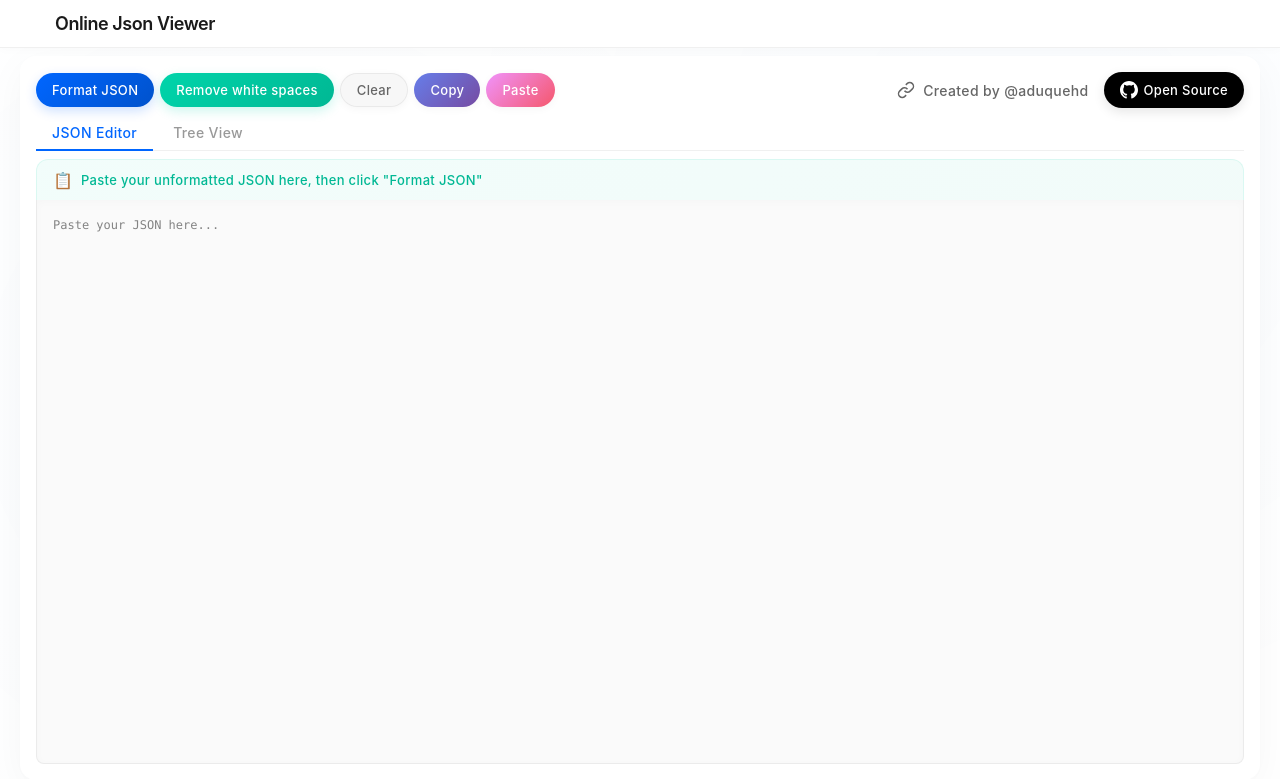
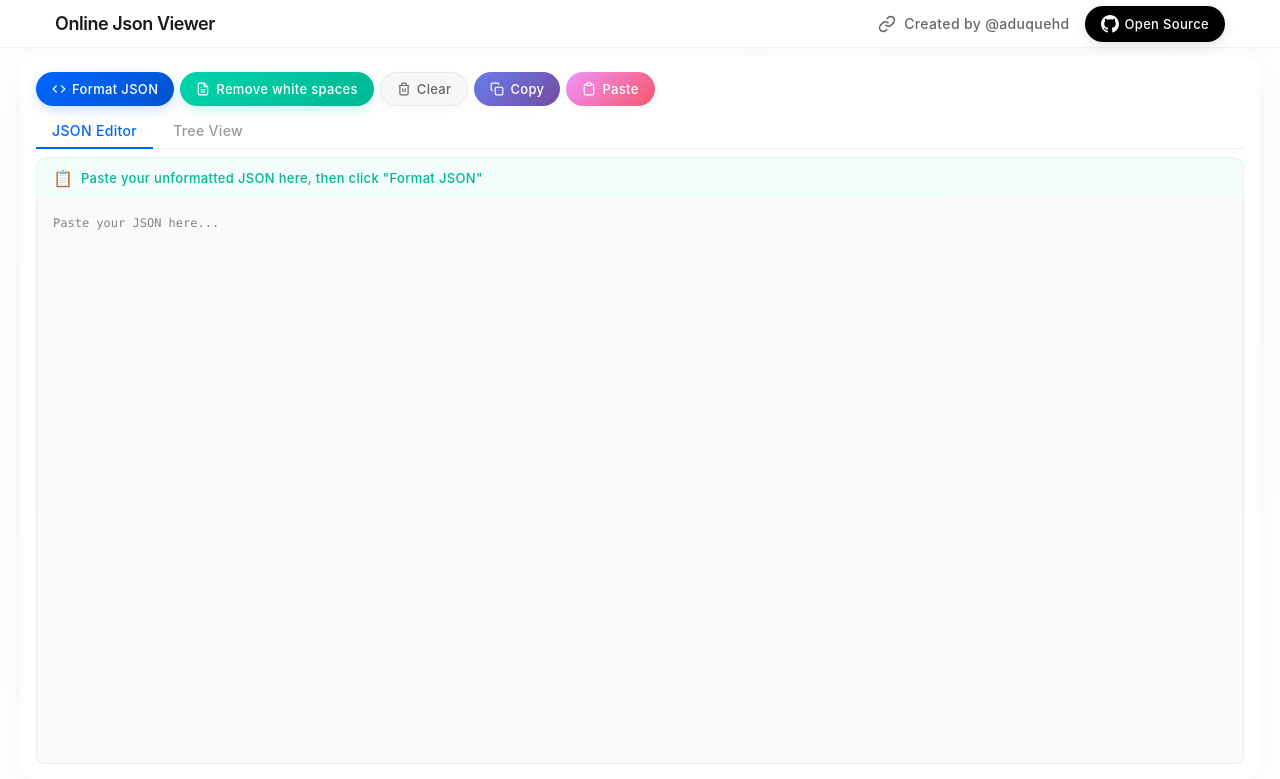
Before and after one commit to aduquehd/json-formatter, a FastAPI app: page / in a window 1280 px wide. Shown: the top 779 px of the page. Run offline with FastAPI, Linux system fonts and the light colour scheme.

Commit message:
Updated styles

```diff
--- a/static/css/styles.css
+++ b/static/css/styles.css
@@ -48,6 +48,7 @@ body::before {
   height: 100%;
   display: flex;
   align-items: center;
+  justify-content: space-between;
 }
 
 .navbar-title {
@@ -56,6 +57,12 @@ body::before {
   color: #1a1a1a;
   letter-spacing: -0.025em;
   margin: 0;
+}
+
+.navbar-links {
+  display: flex;
+  gap: 15px;
+  align-items: center;
 }
 
 .container {
@@ -90,9 +97,6 @@ main {
   margin-bottom: 8px;
 }
 
-.right-links {
-  margin-left: auto;
-}
 
 .button-group {
   display: flex;
@@ -101,11 +105,6 @@ main {
   justify-content: flex-start;
 }
 
-.right-links {
-  display: flex;
-  gap: 15px;
-  align-items: center;
-}
 
 .creator-link {
   display: flex;
@@ -209,6 +208,15 @@ main {
   overflow: hidden;
   backdrop-filter: blur(10px);
   box-shadow: 0 2px 8px rgba(0, 0, 0, 0.04);
+  display: flex;
+  align-items: center;
+  gap: 6px;
+}
+
+.btn-icon {
+  flex-shrink: 0;
+  width: 14px;
+  height: 14px;
 }
 
 .btn-primary {
@@ -591,6 +599,10 @@ main {
     gap: 8px;
   }
 
+  .navbar-links {
+    display: none;
+  }
+
   .right-links {
     width: 100%;
     order: 1;
@@ -635,6 +647,10 @@ main {
     font-size: 15px;
   }
 
+  .navbar-links {
+    display: none;
+  }
+
   .container {
     padding: 56px 15px 15px 15px;
   }
--- a/templates/index.html
+++ b/templates/index.html
@@ -12,19 +12,7 @@
     <nav class="navbar">
       <div class="navbar-content">
         <h1 class="navbar-title">Online Json Viewer</h1>
-      </div>
-    </nav>
-    <div class="container">
-      <main>
-        <div class="top-section">
-          <div class="button-group">
-            <button id="formatBtn" class="btn btn-primary">Format JSON</button>
-            <button id="compactBtn" class="btn btn-accent">Remove white spaces</button>
-            <button id="clearBtn" class="btn btn-secondary">Clear</button>
-            <button id="copyBtn" class="btn btn-secondary">Copy</button>
-            <button id="pasteBtn" class="btn btn-secondary">Paste</button>
-          </div>
-          <div class="right-links">
+        <div class="navbar-links">
           <a
             href="https://aduquehd.com/"
             target="_blank"
@@ -62,6 +50,53 @@
           </a>
         </div>
       </div>
+    </nav>
+    <div class="container">
+      <main>
+        <div class="top-section">
+          <div class="button-group">
+            <button id="formatBtn" class="btn btn-primary">
+              <svg class="btn-icon" width="16" height="16" viewBox="0 0 24 24" fill="none" stroke="currentColor" stroke-width="2">
+                <polyline points="16,18 22,12 16,6"></polyline>
+                <polyline points="8,6 2,12 8,18"></polyline>
+              </svg>
+              Format JSON
+            </button>
+            <button id="compactBtn" class="btn btn-accent">
+              <svg class="btn-icon" width="16" height="16" viewBox="0 0 24 24" fill="none" stroke="currentColor" stroke-width="2">
+                <path d="M14 2H6a2 2 0 0 0-2 2v16a2 2 0 0 0 2 2h12a2 2 0 0 0 2-2V8z"></path>
+                <polyline points="14,2 14,8 20,8"></polyline>
+                <line x1="16" y1="13" x2="8" y2="13"></line>
+                <line x1="16" y1="17" x2="8" y2="17"></line>
+                <polyline points="10,9 9,9 8,9"></polyline>
+              </svg>
+              Remove white spaces
+            </button>
+            <button id="clearBtn" class="btn btn-secondary">
+              <svg class="btn-icon" width="16" height="16" viewBox="0 0 24 24" fill="none" stroke="currentColor" stroke-width="2">
+                <polyline points="3,6 5,6 21,6"></polyline>
+                <path d="m19,6v14a2,2 0 0,1 -2,2H7a2,2 0 0,1 -2,-2V6m3,0V4a2,2 0 0,1 2,-2h4a2,2 0 0,1 2,2v2"></path>
+                <line x1="10" y1="11" x2="10" y2="17"></line>
+                <line x1="14" y1="11" x2="14" y2="17"></line>
+              </svg>
+              Clear
+            </button>
+            <button id="copyBtn" class="btn btn-secondary">
+              <svg class="btn-icon" width="16" height="16" viewBox="0 0 24 24" fill="none" stroke="currentColor" stroke-width="2">
+                <rect x="9" y="9" width="13" height="13" rx="2" ry="2"></rect>
+                <path d="M5 15H4a2 2 0 0 1-2-2V4a2 2 0 0 1 2-2h9a2 2 0 0 1 2 2v1"></path>
+              </svg>
+              Copy
+            </button>
+            <button id="pasteBtn" class="btn btn-secondary">
+              <svg class="btn-icon" width="16" height="16" viewBox="0 0 24 24" fill="none" stroke="currentColor" stroke-width="2">
+                <path d="M16 4h2a2 2 0 0 1 2 2v14a2 2 0 0 1-2 2H6a2 2 0 0 1-2-2V6a2 2 0 0 1 2-2h2"></path>
+                <rect x="8" y="2" width="8" height="4" rx="1" ry="1"></rect>
+              </svg>
+              Paste
+            </button>
+          </div>
+        </div>
 
         <div class="tabs">
           <button class="tab-btn active" data-tab="formatted">JSON Editor</button>
```
Lines whose indentation alone changed are shown as unchanged.
